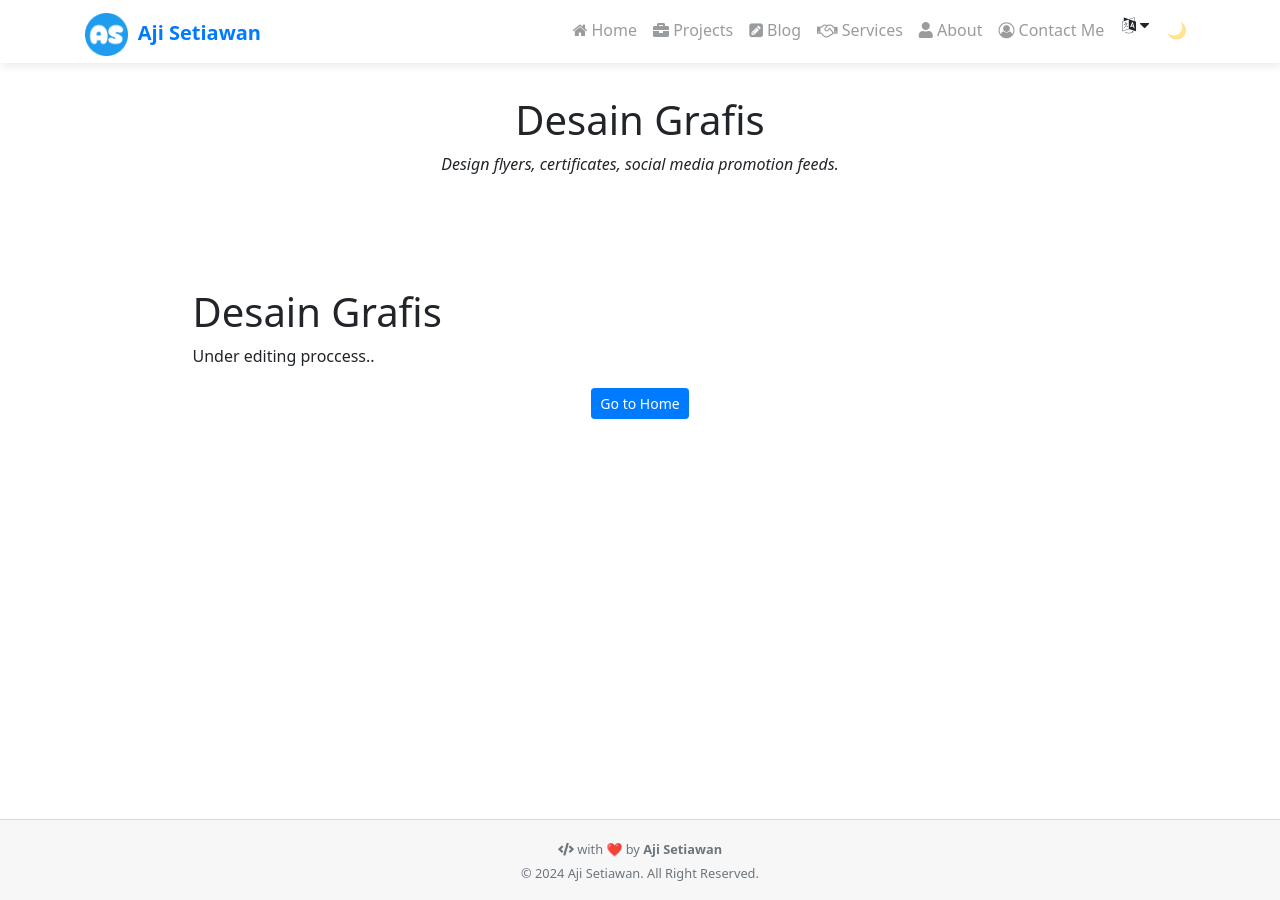
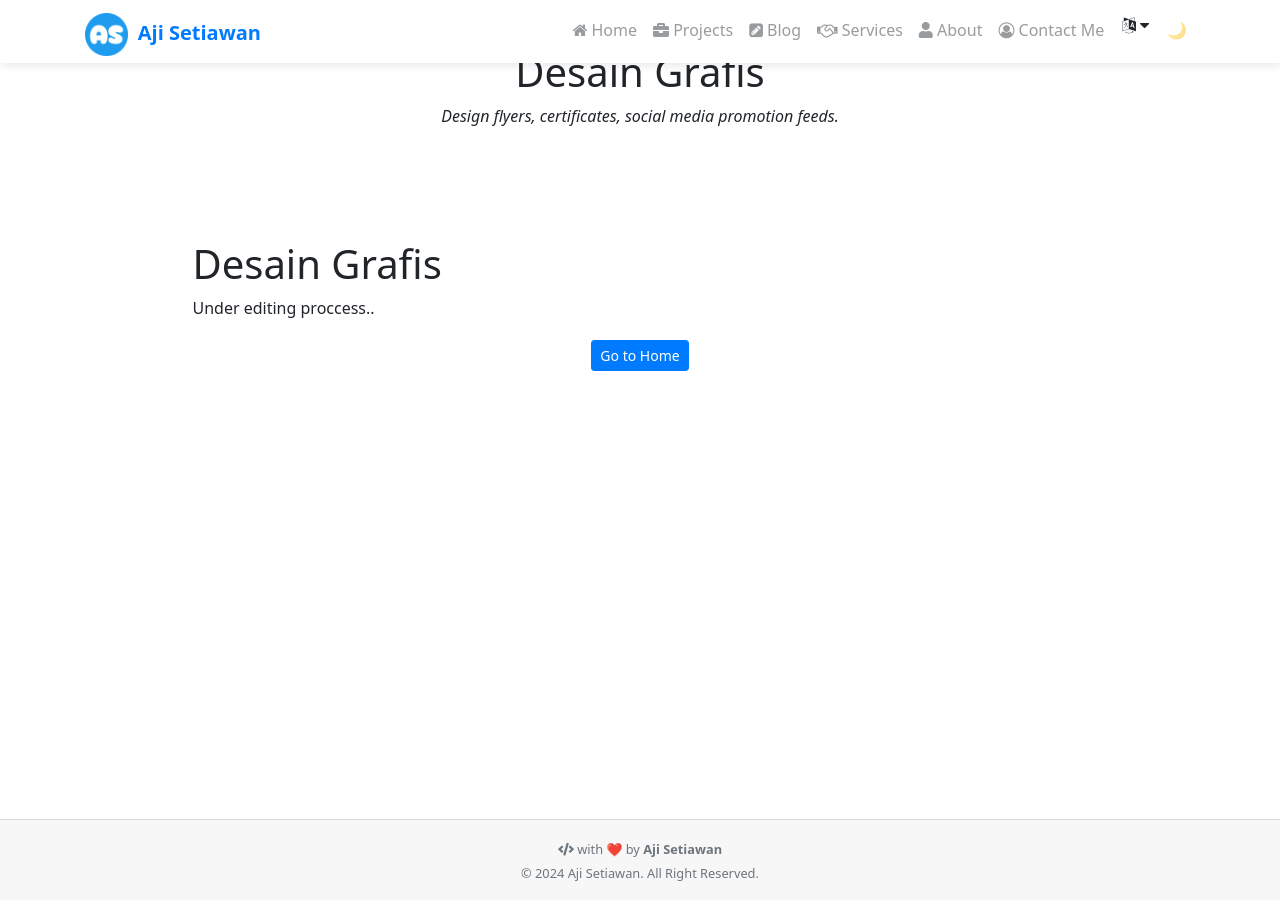
Before and after one commit to ajisetiawan716/ajisetiawan716.github.io, a Jekyll site: the page built from _service/Desain Grafis.md, in a window 1280 px wide. Built offline with Jekyll 4.4.1, drawn with Linux system fonts in a browser that asks for light colours; nearby versions of some CDN libraries; emoji names are drawn with the system emoji font; comment, search, counter and statistics services are not loaded; a style sheet for code colours, icons or effects is not loaded.

Commit message:
Update default.html

```diff
--- a/_layouts/default.html
+++ b/_layouts/default.html
@@ -5,7 +5,7 @@
 
 <body class="h-100 d-flex flex-column">
 
-<main class="container mt-5">
+<main class="flex-shrink-0 container">
     {% include navbar.html %}
     {{ content }}
 </main>
```
